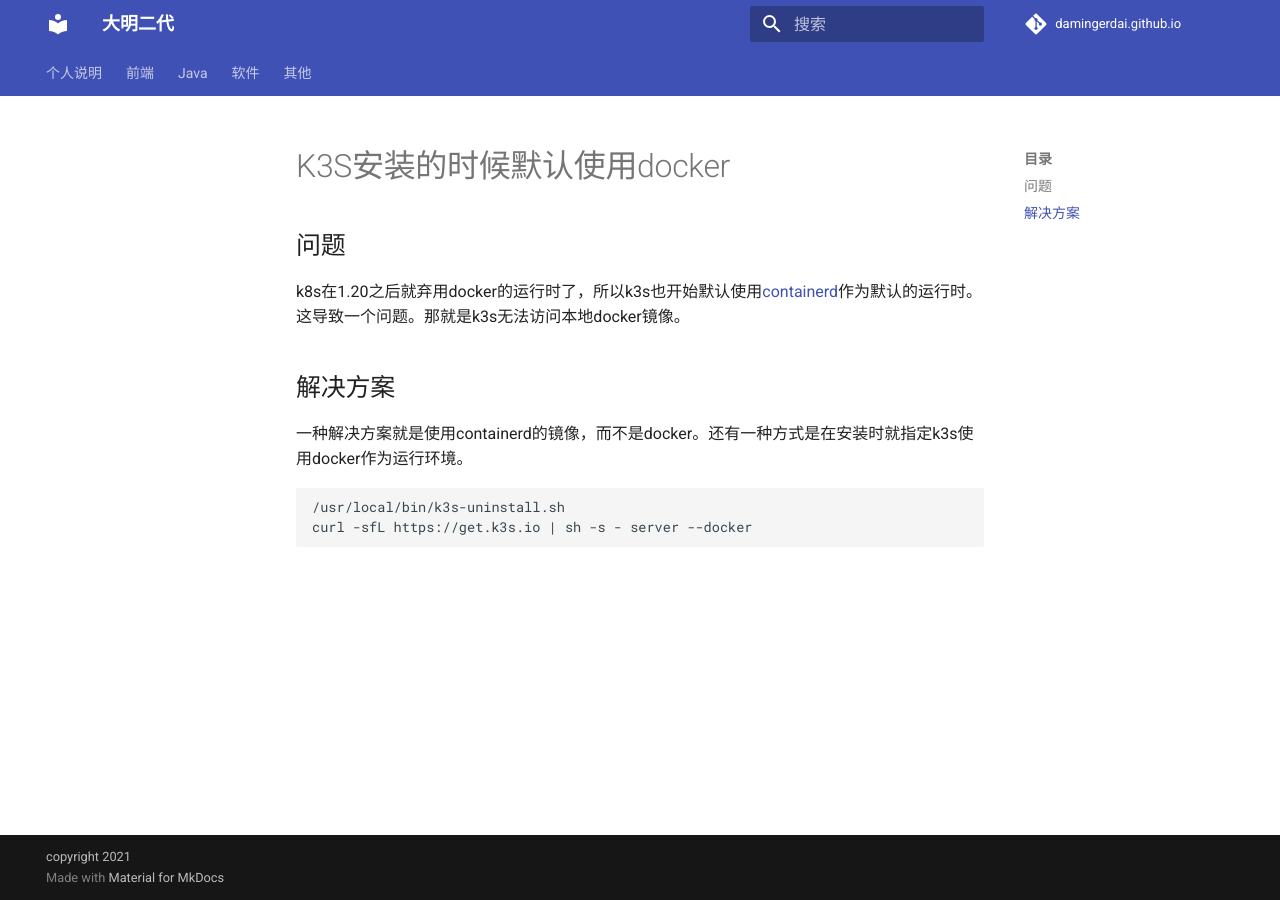
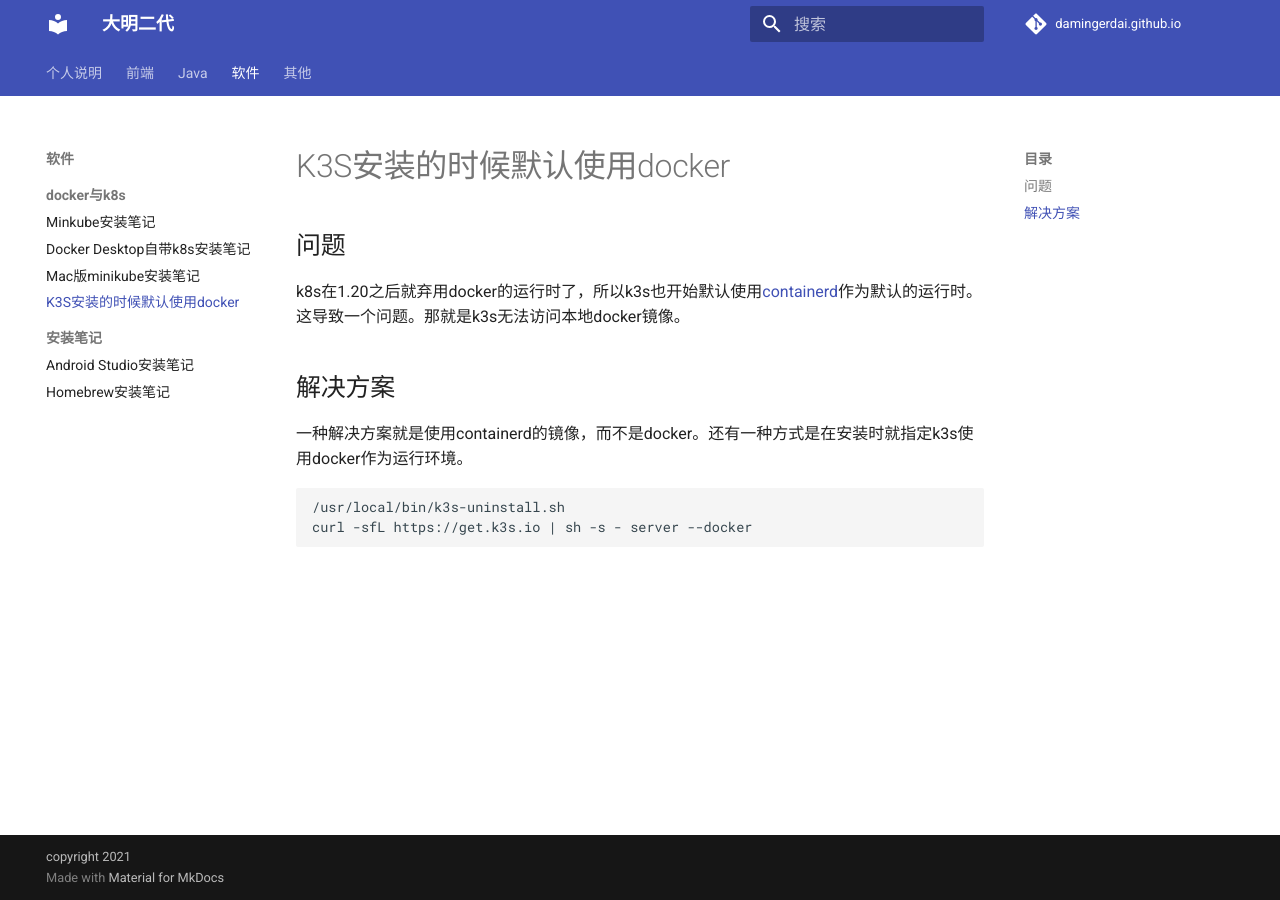
Before and after one commit to damingerdai/damingerdai.github.io, an MkDocs documentation site: the page built from docs/software/k8s/k3s-install-with-docker.md, in a window 1280 px wide. Built offline with MkDocs 1.6.1 and Material for MkDocs 9.7.7, drawn with Linux system fonts in a browser that asks for light colours; comment, search, counter and statistics services are not loaded.

Commit message:
fix: 修复K3S安装的时候默认使用docker的链接错误

```diff
--- a/mkdocs.yml
+++ b/mkdocs.yml
@@ -39,7 +39,7 @@ nav:
         - Minkube安装笔记: software/k8s/how-to-install-minkube.md
         - Docker Desktop自带k8s安装笔记: software/k8s/how-to-install-docker-desktop-k8s.md
         - Mac版minikube安装笔记: software/k8s/how-to-install-minkube-on-mac.md
-        - K3S安装的时候默认使用docker: /software/k8s/k3s-install-with-docker.md
+        - K3S安装的时候默认使用docker: software/k8s/k3s-install-with-docker.md
       - 安装笔记:
         - Android Studio安装笔记: software/install/how-to-install-android-studio.md
         - Homebrew安装笔记: software/install/how-to-install-homebrew.md
```
